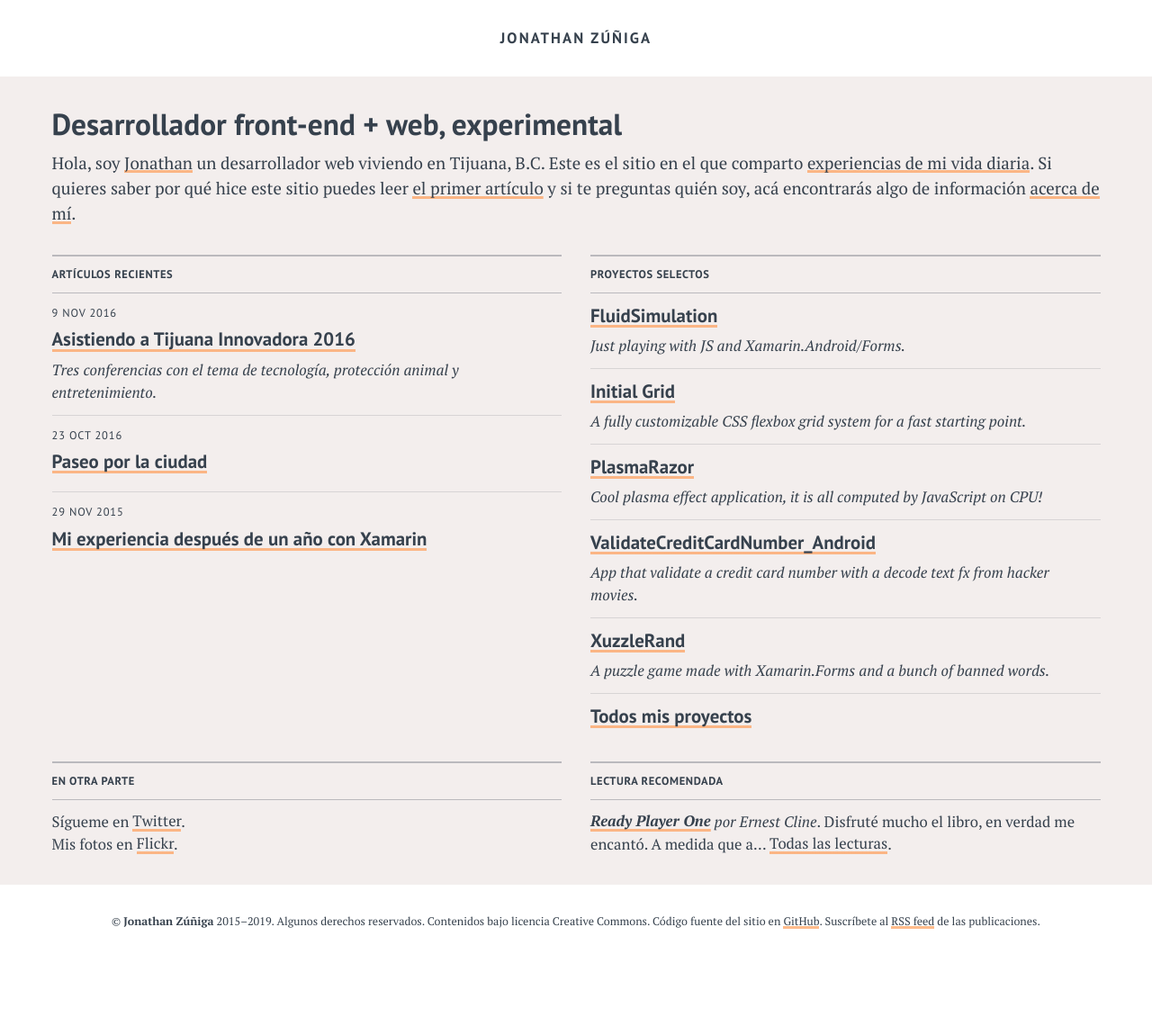
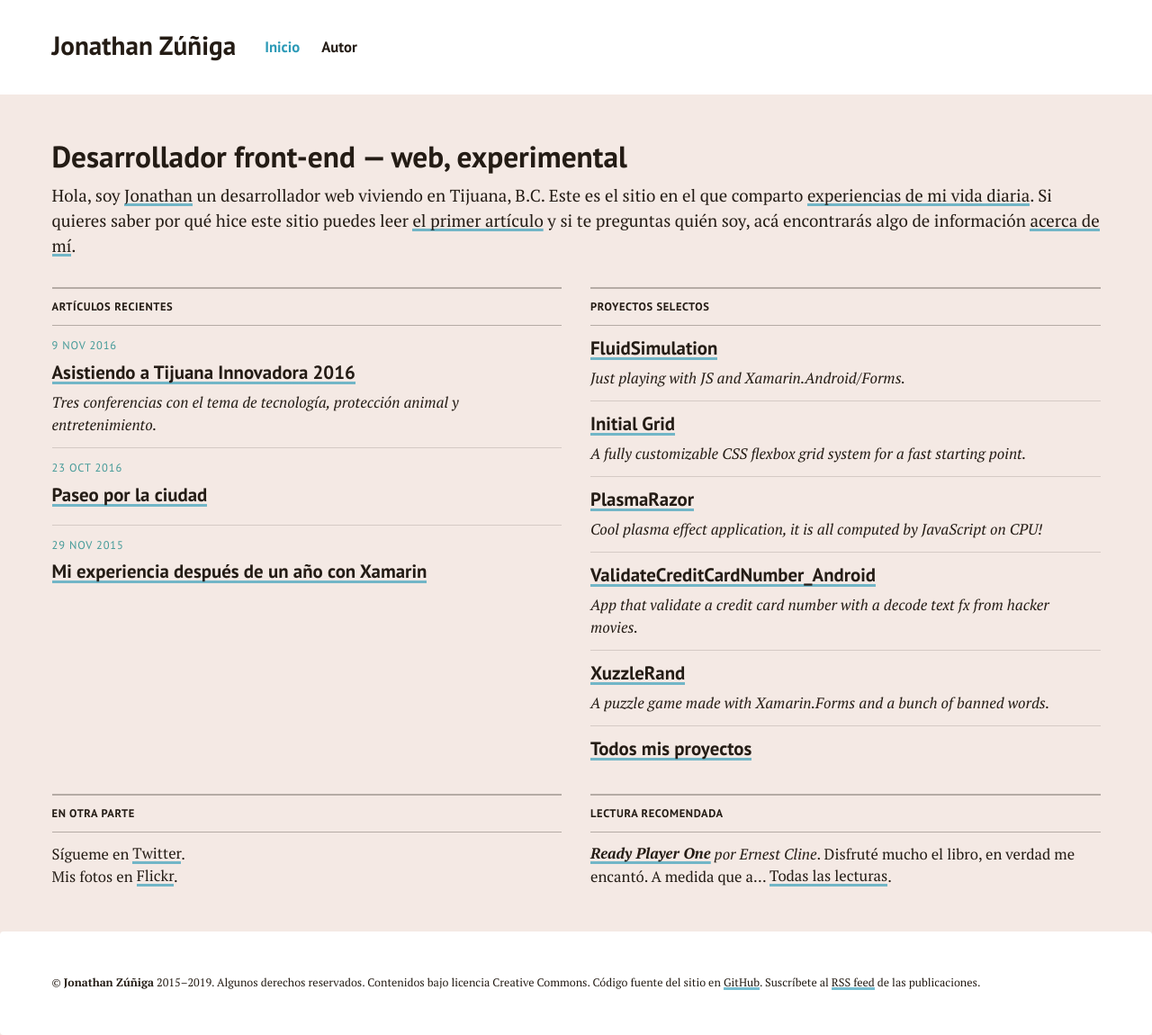
Before and after one commit to jonathanzuniga/jonathanzuniga.github.io, a Jekyll site: the page built from index.html, in a window 1280 px wide. Shown: the whole page at 90% size. Built offline with Jekyll 4.4.1, drawn with Linux system fonts in a browser that asks for light colours; the list of posts is cut into pages by our own code; before the commit the page ends 1089 px from its top, so only the background shows below that.

Commit message:
Edita header, intro, post code. Update patterns file.

```diff
--- a/_includes/header.html
+++ b/_includes/header.html
@@ -1,13 +1,26 @@
-{% assign author = site.authors[ 'jonathan' ] %}
-
+{% assign author = site.authors['jonathan'] %}
 <header class="header">
     <div class="container">
         <nav class="nav">
-            <h2 class="nav__brand">
+            <h3 class="nav__brand">
                 <a href="{{ site.baseurl }}/">
                     {{ author.first_name }} {{ author.last_name }}
                 </a>
-            </h2>
+            </h3>
+            <div class="nav__left">
+                <div class="nav__menu">
+                    <a
+                        class="nav__item {% if page.url == '/' %}is-active{% endif %}"
+                        href="{{ site.baseurl }}/"
+                        >Inicio</a
+                    >
+                    <a
+                        class="nav__item {% if current[1] == 'about' %}is-active{% endif %}"
+                        href="{{ site.baseurl }}/about"
+                        >Autor</a
+                    >
+                </div>
+            </div>
         </nav>
     </div>
 </header>
--- a/_includes/intro.html
+++ b/_includes/intro.html
@@ -1,6 +1,6 @@
 {% assign author = site.authors['jonathan'] %}
 <div class="introduction">
-    <h1 class="h2">Desarrollador front-end + web, experimental</h1>
+    <h1 class="h2">Desarrollador front-end — web, experimental</h1>
     <p>
         Hola, soy
         <a href="">{{ author.first_name }}</a> un desarrollador web viviendo en
--- a/_layouts/post.html
+++ b/_layouts/post.html
@@ -23,7 +23,6 @@
         </div>
 
         <div class="post__notes post__notes--right"></div>
-        <div class="post__notes post__notes--left"></div>
     </div>
 
     <footer class="post__footer">
```
Also changed, not shown: css/patterns.min.css.
